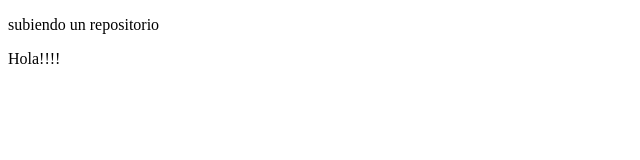
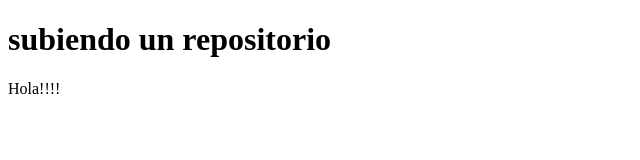
Before and after one commit to Arsuro22/segundi-intento, a plain HTML site: page index.html in a window 1280 px wide. Shown: the whole page, without its empty margins (0-640 px from the left). Drawn offline with Linux system fonts and the light colour scheme.

Commit message:
puse un titulo

```diff
--- a/index.html
+++ b/index.html
@@ -5,7 +5,8 @@
     <meta charset="UTF-8">
     <meta name="viewport" content="width=device-width, initial-scale=1.0">
     <title>Primera clase de git </title>
-    <p>subiendo un repositorio</p>
+    <h1>subiendo un repositorio</h1>
+
 </head>
 <body>
     <p>Hola!!!!</p>
```
